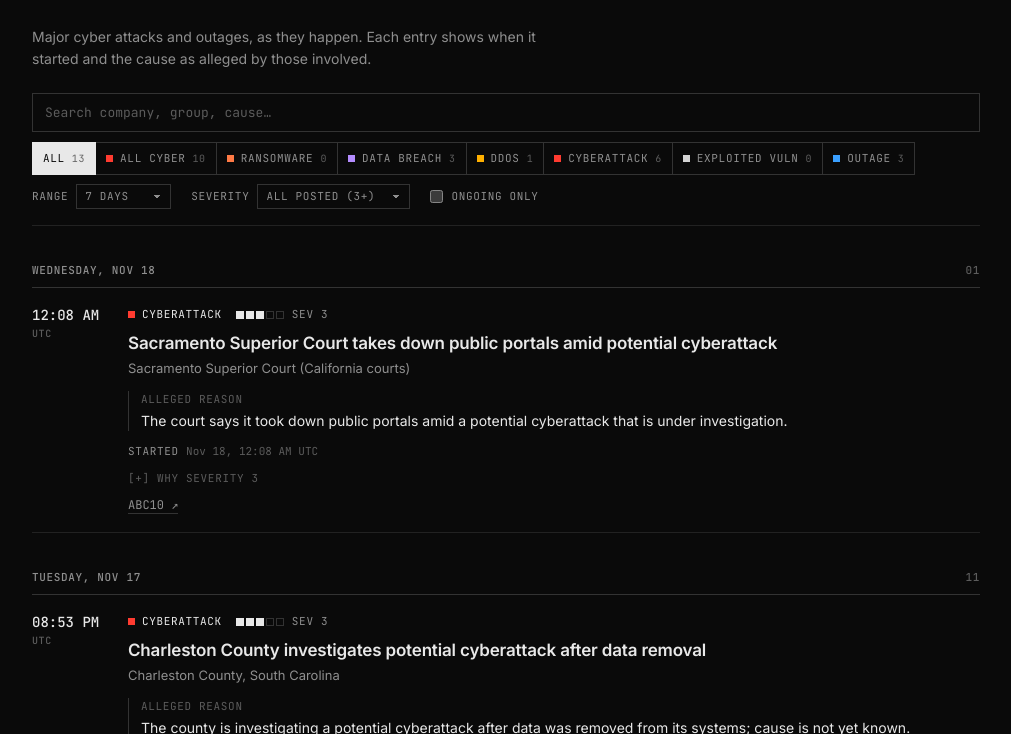
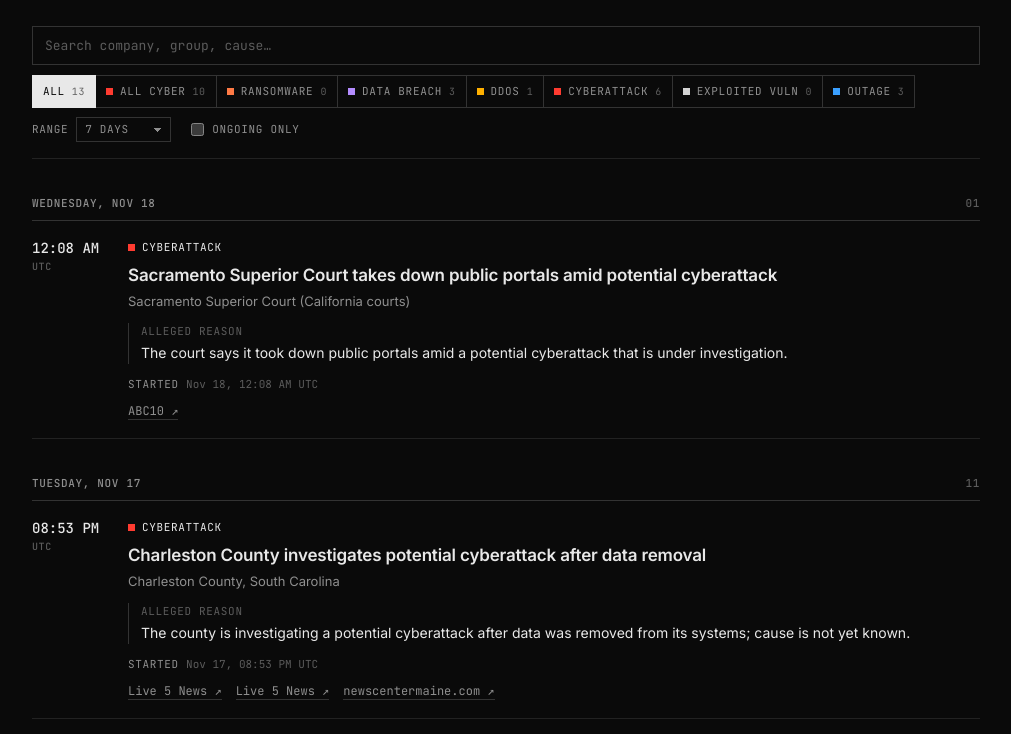
Before and after one commit to akg-bit/digital-apocalypse-tracker, a plain HTML site: page index.html in a window 1280 px wide. Shown: the part 55-789 px from the top of the page, without its empty margins (134-1145 px from the left). Drawn offline with Linux system fonts and the light colour scheme.

Commit message:
Hide severity indicators, severity filter and intro sentence
- SHOW_SEVERITY flag (false) in app.js hides the severity squares and the
  "Why severity" breakdown; scores are still computed and published.
- Severity filter and the intro sentence removed from index.html.
- Controls get top spacing now that the intro is gone.

Co-Authored-By: Claude Opus 5.5 <noreply@anthropic.com>

```diff
--- a/assets/app.js
+++ b/assets/app.js
@@ -2,6 +2,9 @@
   "use strict";
 
   const REFRESH_MS = 5 * 60 * 1000;
+  // Severity squares, the "Why severity" breakdown and the severity filter are hidden
+  // for now. Set to true (and restore the <select id="sev"> in index.html) to bring them back.
+  const SHOW_SEVERITY = false;
   const PAGE = 60;
   const CATS = {
     cyber:   { label: "All cyber", color: "var(--c-cyberattack)" },
@@ -97,7 +100,7 @@
   function filtered() {
     const q = $("q").value.trim().toLowerCase();
     const days = Number($("range").value);
-    const minSev = Number($("sev").value);
+    const minSev = $("sev") ? Number($("sev").value) : 0;
     const ongoingOnly = $("ongoingOnly").checked;
     const since = Date.now() - days * 86400000;
     return state.events.filter((e) => {
@@ -133,7 +136,7 @@
   function eventCard(e) {
     const cat = CATS[e.category] || { label: e.category, color: "var(--muted)" };
     const isNew = state.lastSeen && e._rep.getTime() > state.lastSeen;
-    const pips = el("span", { class: "pips s" + e.severity, title: "Severity " + e.severity + " of 5", "aria-label": "Severity " + e.severity + " of 5" },
+    const pips = !SHOW_SEVERITY ? null : el("span", { class: "pips s" + e.severity, title: "Severity " + e.severity + " of 5", "aria-label": "Severity " + e.severity + " of 5" },
       [1, 2, 3, 4, 5].map((n) => el("i", { class: n <= e.severity ? "on" : "" })), el("b", {}, "SEV " + e.severity));
     const meta = [el("span", {}, el("b", {}, "Started "), fmtFull(e._start))];
     if (Math.abs(e._rep - e._start) > 30 * 60000) meta.push(el("span", {}, el("b", {}, "Disclosed "), fmtFull(e._rep)));
@@ -144,7 +147,7 @@
       meta.push(el("span", {}, el("b", {}, "Duration "), dur(e._start, Date.now()) + " and counting"));
     }
     const targetLine = [e.target, e.detail].filter(Boolean).join(" · ");
-    const why = severityWhy(e);
+    const why = SHOW_SEVERITY ? severityWhy(e) : null;
     return el("article", { class: "ev" + (isNew ? " new" : ""), style: "--cat:" + cat.color },
       el("div", { class: "ev-time" }, el("time", { datetime: e.reported_at }, fmtTime(e._rep)), el("small", {}, tzName)),
       el("div", { class: "ev-main" },
@@ -260,7 +263,7 @@
   // Wire up controls
   let tmr;
   $("q").addEventListener("input", () => { clearTimeout(tmr); tmr = setTimeout(() => { state.shown = PAGE; renderTimeline(); }, 120); });
-  for (const id of ["range", "sev", "ongoingOnly"]) $(id).addEventListener("change", () => { state.shown = PAGE; renderChips(); renderTimeline(); });
+  for (const id of ["range", "sev", "ongoingOnly"]) if ($(id)) $(id).addEventListener("change", () => { state.shown = PAGE; renderChips(); renderTimeline(); });
 
   // Remember the visit so the next one can highlight new incidents.
   window.addEventListener("pagehide", () => store.set("dat:lastVisit", String(Date.now())));
--- a/assets/style.css
+++ b/assets/style.css
@@ -53,10 +53,8 @@ h1 { margin: 0; font: 600 15px/1 var(--mono); letter-spacing: 0.08em; display: f
 .live-dot.err { background: var(--accent); animation: none; }
 @keyframes blink { 50% { opacity: 0.2; } }
 
-.intro { margin: 28px 0 24px; max-width: 62ch; color: var(--muted); font-size: 14px; }
-
 /* controls */
-.controls { display: grid; gap: 10px; padding-bottom: 16px; border-bottom: 1px solid var(--line); }
+.controls { display: grid; gap: 10px; margin-top: 28px; padding-bottom: 16px; border-bottom: 1px solid var(--line); }
 #q {
   width: 100%; background: transparent; border: 1px solid var(--line-2); padding: 10px 12px;
   font: 13px var(--mono); -webkit-appearance: none; appearance: none;
--- a/index.html
+++ b/index.html
@@ -28,7 +28,6 @@
   </header>
 
   <main class="wrap">
-    <p class="intro">Major cyber attacks and outages, as they happen. Each entry shows when it started and the cause as alleged by those involved.</p>
     <section class="controls" aria-label="Filters">
       <input type="search" id="q" placeholder="Search company, group, cause…" aria-label="Search events">
       <div class="chips" id="chips" role="group" aria-label="Category"></div>
@@ -39,13 +38,6 @@
             <option value="7" selected>7 days</option>
             <option value="30">30 days</option>
             <option value="9999">All</option>
-          </select>
-        </label>
-        <label>Severity
-          <select id="sev">
-            <option value="3" selected>All posted (3+)</option>
-            <option value="4">Severe (4+)</option>
-            <option value="5">Catastrophic (5)</option>
           </select>
         </label>
         <label class="check"><input type="checkbox" id="ongoingOnly"> Ongoing only</label>
```
